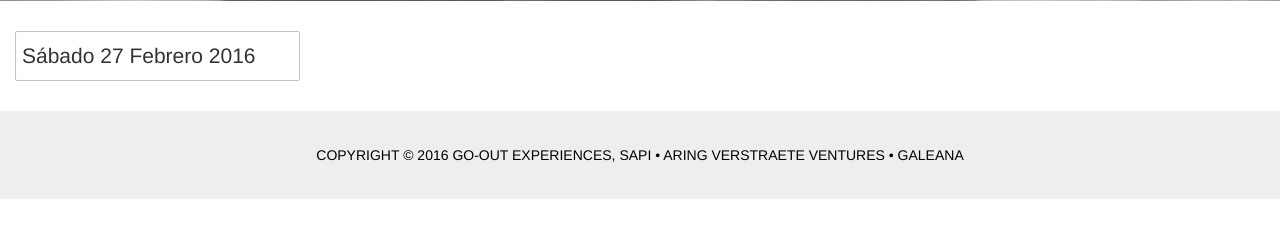
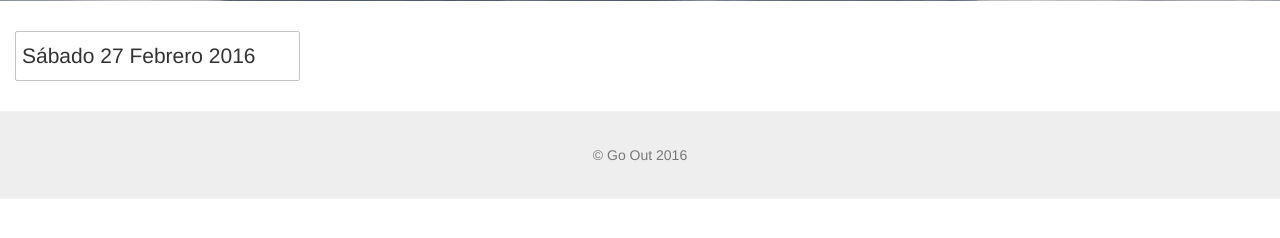
Before and after one commit to Go-Out/goout, a Django app: page / in a window 1280 px wide. Shown: the part 499-737 px from the top of the page. Run offline with Django 3.2, Linux system fonts and the light colour scheme; data that the repository does not hold is empty; parts of the project's set-up code (start-up, migrations or seed data) failed here and were passed over; some libraries are stand-ins or nearby versions.

Commit message:
Changed color of footer

```diff
--- a/app/static/app/stylesheets/general.css
+++ b/app/static/app/stylesheets/general.css
@@ -44,6 +44,6 @@ html, body { height: 100%; width: 100%; margin: 0; }
 .footer {
   background: #eeeeee;
   padding: 20px 0;
-  color: black;
+  color: #777;
   text-align: center;
 }
--- a/app/templates/app/footer.html
+++ b/app/templates/app/footer.html
@@ -1,3 +1,3 @@
 <div class="footer">
-  <p>COPYRIGHT © 2016 GO-OUT EXPERIENCES, SAPI • ARING VERSTRAETE VENTURES • GALEANA</p>
+  <p>© Go Out 2016</p>
 </div>
```
